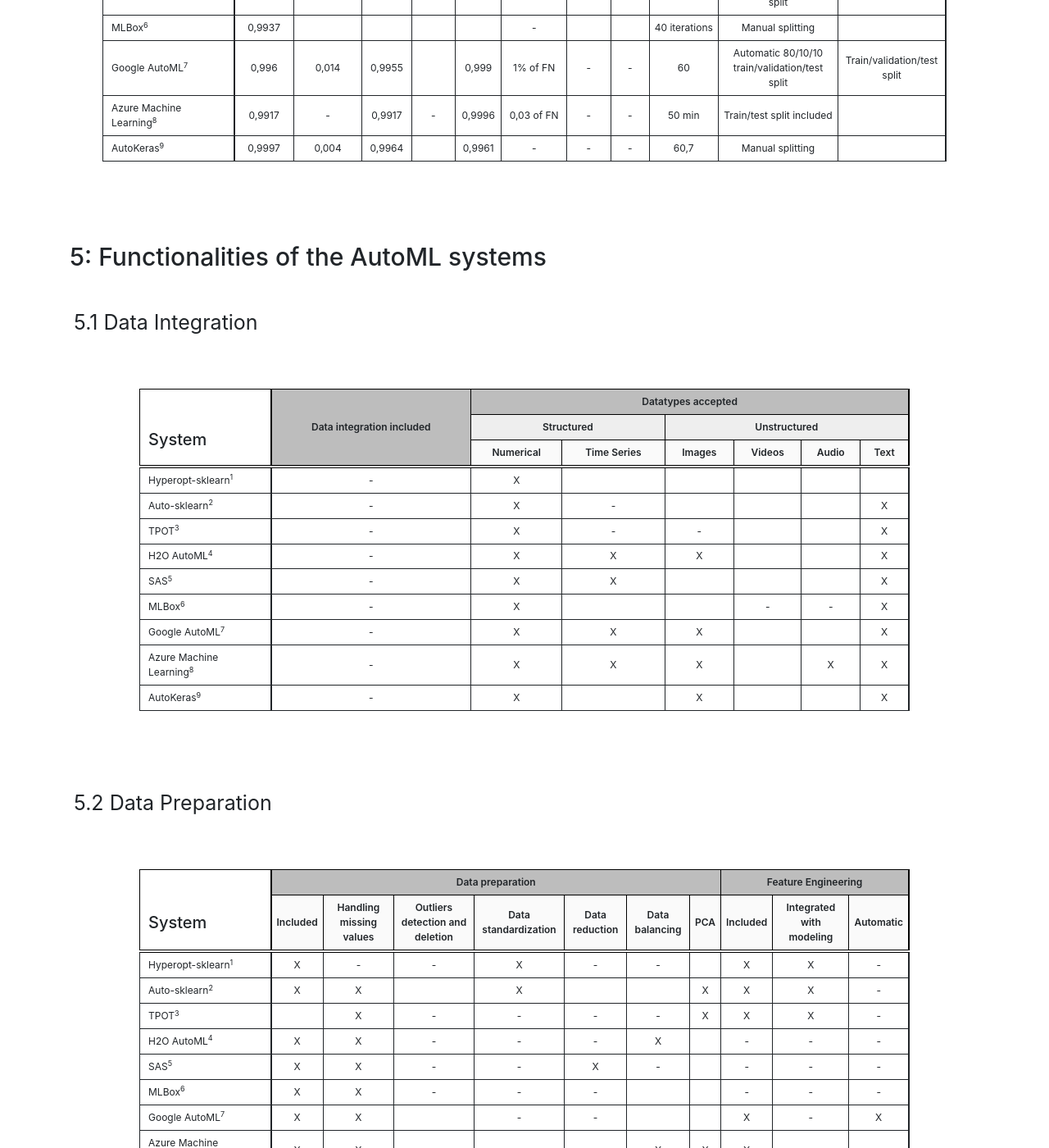
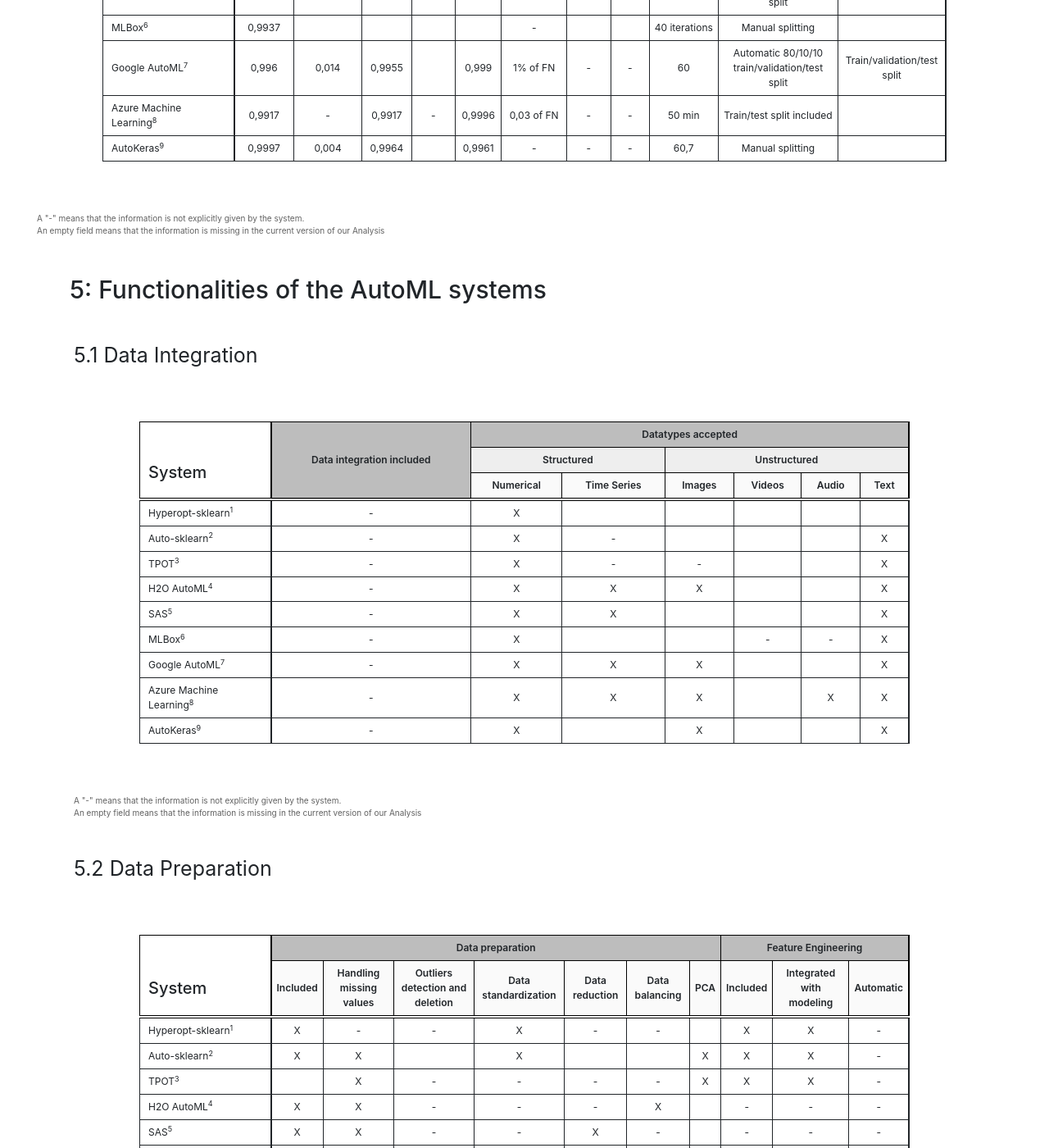
Before and after one commit to jonathankrauss/AutoML-Benchmark, a Jekyll site: the page built from README.md, in a window 1280 px wide and 1400 px high, scrolled down 2948 px. Shown: the whole window at 82% size. Built offline with Jekyll 4.4.1, drawn with Linux system fonts in a browser that asks for light colours; our own code applies the rules of GitHub Pages for plain Markdown files; comment, search, counter and statistics services are not loaded; some of the changed text lies outside the part shown.

Commit message:
Update default.html

```diff
--- a/_layouts/default.html
+++ b/_layouts/default.html
@@ -128,6 +128,9 @@ Projects that rely on the application of ML are usually referred to as ML projec
     <!--Performance Table -->
     <div class="ph1">
       <div id="performance_table"></div>
+      <p class="color-grey-700 mv2" style='font-size:50%'>A "-" means that the information is not explicitly given by the system.<br>
+        An empty field means that the information is missing in the current version of our Analysis
+      </p>
      <div/>
   </div>
 
@@ -141,14 +144,23 @@ Projects that rely on the application of ML are usually referred to as ML projec
     <div class="ph1">
       <h3>5.1 Data Integration</h3>
       <div id="integration_table"></div>
+      <p class="color-grey-700 mv2" style='font-size:50%'>A "-" means that the information is not explicitly given by the system.<br>
+        An empty field means that the information is missing in the current version of our Analysis
+      </p>
     </div>
     <div class="ph1">
       <h3>5.2 Data Preparation</h3>
       <div id="preparation_table"></div>
+      <p class="color-grey-700 mv2" style='font-size:50%'>A "-" means that the information is not explicitly given by the system.<br>
+        An empty field means that the information is missing in the current version of our Analysis
+      </p>
     </div>
     <div class="ph1">
       <h3>5.3 Modeling and Deployment</h3>
       <div id="modeling_and_deployment"></div>
+      <p class="color-grey-700 mv2" style='font-size:50%'>A "-" means that the information is not explicitly given by the system.<br>
+        An empty field means that the information is missing in the current version of our Analysis
+      </p>
     </div>
   </div>
 
```
